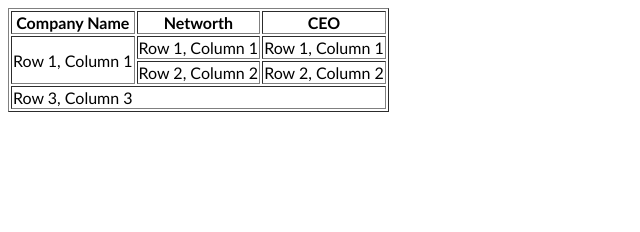
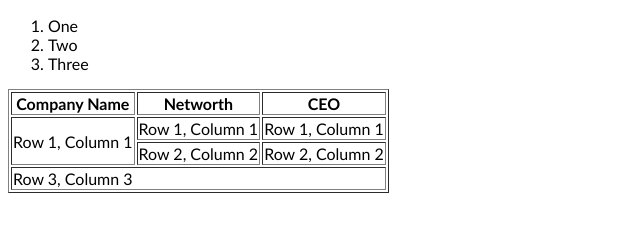
Before and after one commit to Shadzky/C3Table, a plain HTML site: page index.html in a window 1280 px wide. Shown: the whole page, without its empty margins (0-640 px from the left). Drawn offline with Linux system fonts and the light colour scheme.

Commit message:
Update index.html

```diff
--- a/index.html
+++ b/index.html
@@ -14,6 +14,12 @@
 </style>
 
 <body>
+
+    <ol type="1">
+        <li>One</li>
+        <li>Two</li>
+        <li>Three</li>
+    </ol>
 
     <table border="1">
 
```
